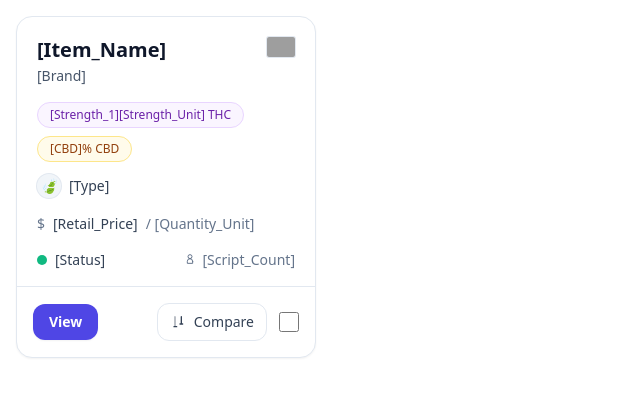
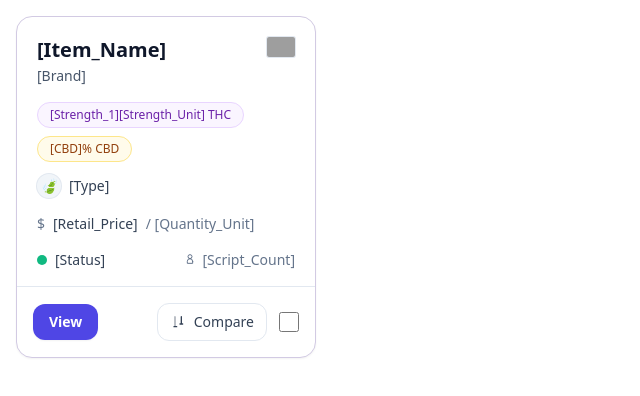
Before and after one commit to itmooti-codex/thc-portal, a plain HTML site: page index.html in a window 1280 px wide. Shown: the full height of the page, 0-640 px from the left. Drawn offline with nearby package versions, Linux system fonts and the light colour scheme; grey boxes are pictures that could not be loaded.

Commit message:
first comit

```diff
--- a/index.html
+++ b/index.html
@@ -10,13 +10,13 @@
 
 <body>
     <!-- Grid -->
-    <div class="!grid grid-cols-1 sm:grid-cols-2 md:grid-cols-3 lg:grid-cols-4 gap-4 p-4"
+    <div class="!grid grid-cols-1 sm:grid-cols-2 md:grid-cols-3 lg:grid-cols-4 gap-4 px-4 pt-4 pb-8"
         data-dynamic-list="7M75T2nXdllEV2Iq3m2Zw" data-entity="thc" data-entity-key="awWH16PsRms2px8-93-Uw"
         data-limit="500">
 
         <!-- Card -->
         <div
-            class="group relative rounded-2xl border border-slate-200 bg-white shadow-sm hover:shadow-md transition-all">
+            class="group relative rounded-2xl border border-[rgb(210,202,227)] bg-white shadow-sm hover:shadow-md transition-all">
             <!-- Header -->
             <div class="p-5 pb-3">
                 <div class="flex items-start gap-3">
```
Also changed, not shown: sidebar.html (added).
